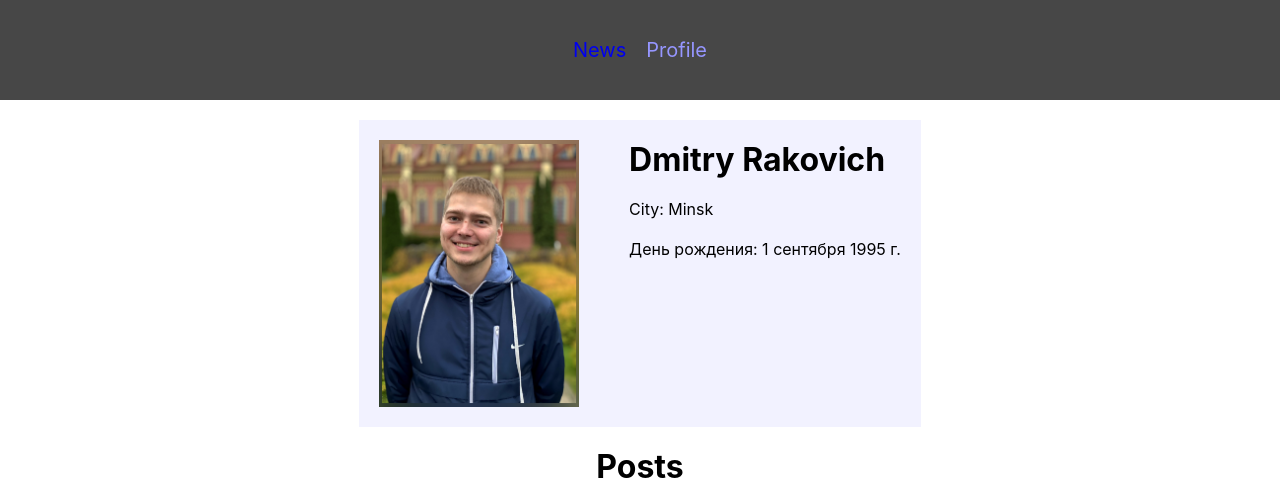
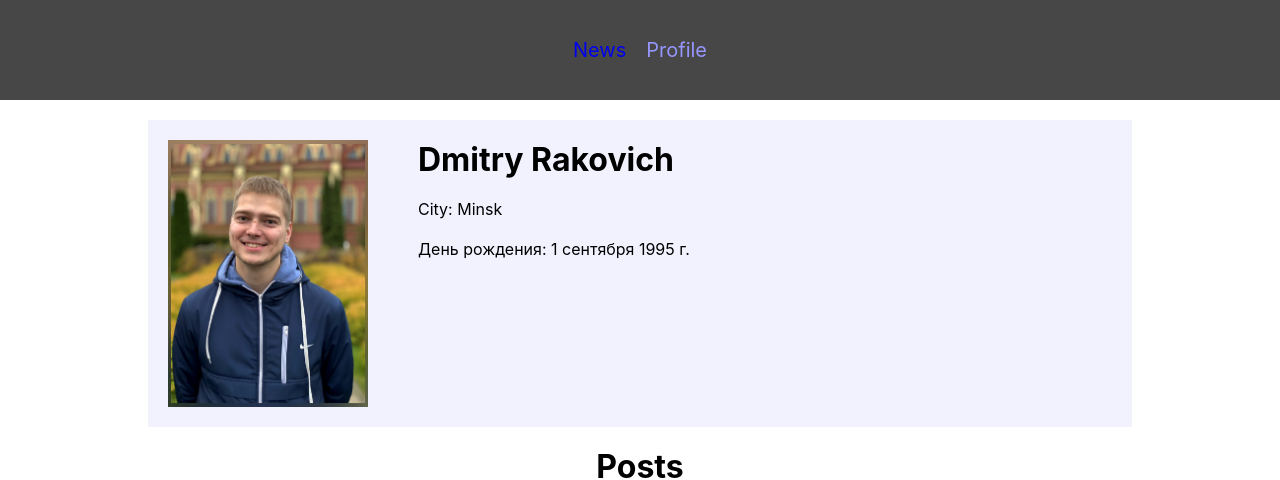
Before and after one commit to dmitry-rakovich/social-network, a React (Create React App) app: page /profile in a window 1280 px wide. Shown: the top 480 px of the page. Built offline with nearby package versions, Linux system fonts and the light colour scheme.

Commit message:
refactor: code

```diff
--- a/src/components/News/News.jsx
+++ b/src/components/News/News.jsx
@@ -1,8 +1,9 @@
 import React, { useState } from 'react'
+import { useSelector } from "react-redux"
 import style from './News.module.css'
-import {Filter} from '../Filter/Filter'
-import news from '../../news.js'
 const News = () => {
+
+      const news = useSelector(state => state.news.news)
 
       const [filteredNews, setFilterednews] = useState(news)
 
--- a/src/components/Profile/Profile.jsx
+++ b/src/components/Profile/Profile.jsx
@@ -3,14 +3,15 @@ import React from 'react'
 
 const Profile = () => {
   return (
+    <div className={style.profile_wrapper}>
     <div className={style.profile}>
         <img className={style.avatar} src="./images/avatar.jpg" width='200' alt="avatar" />
         <div className={style.info}>
             <h1>Dmitry Rakovich</h1>
             <p>City: Minsk</p>
             <p>День рождения: 1 сентября 1995 г.</p>
-
         </div>
+    </div>
     </div>
   )
 }
```
